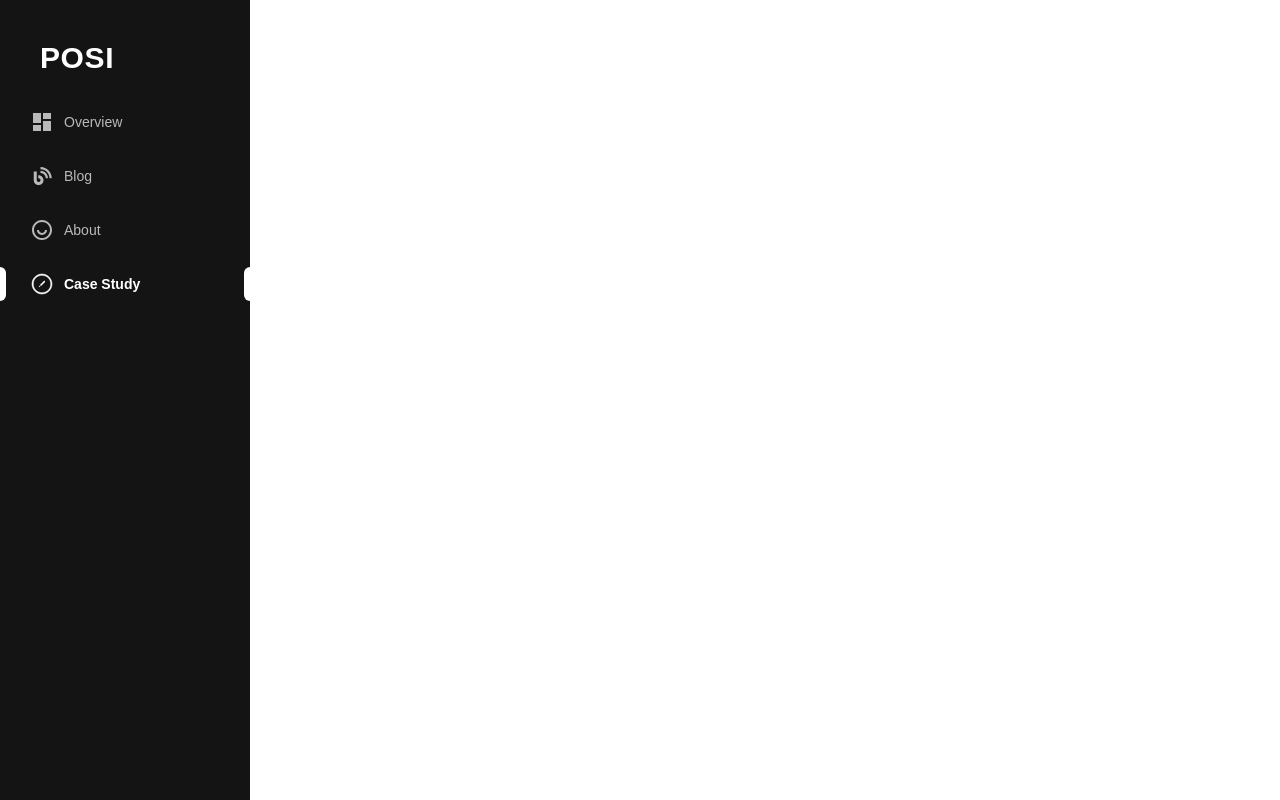
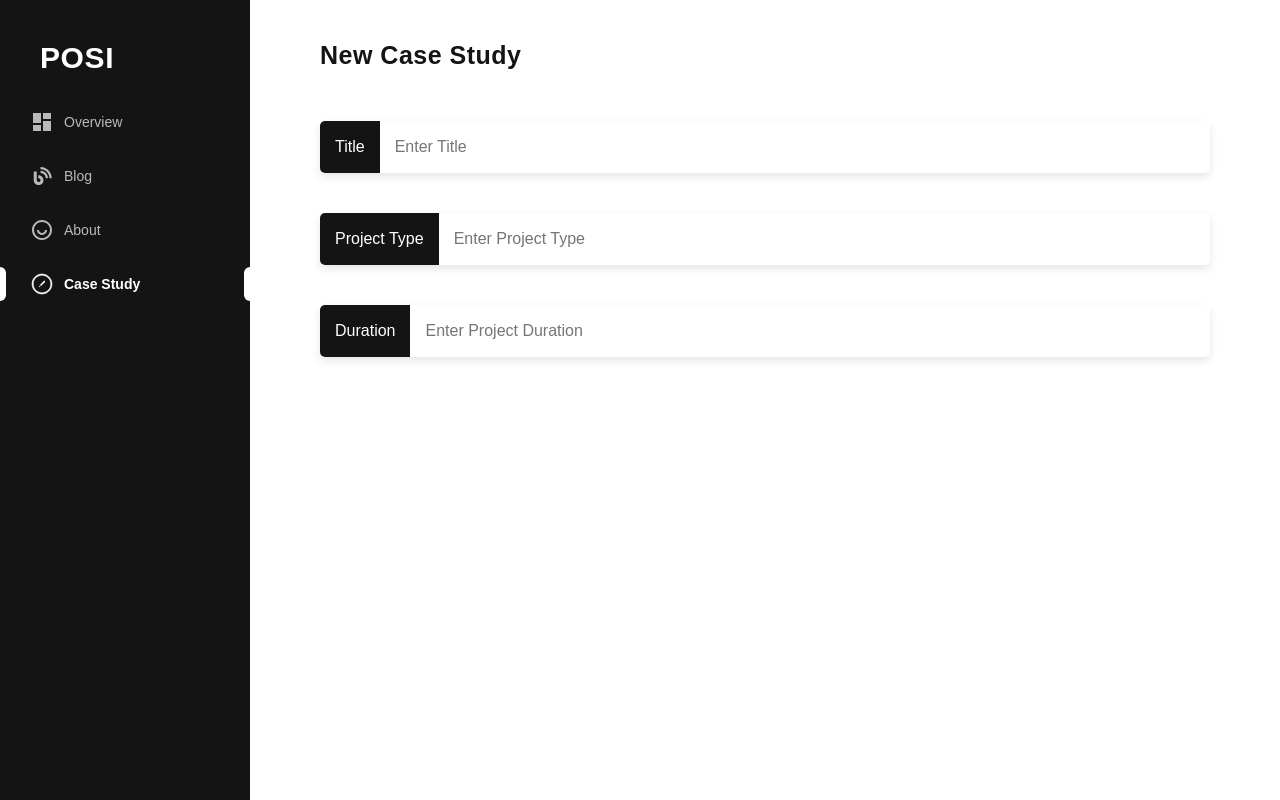
Before and after one commit to Adebesin-Cell/posi, a Next.js app: page /admin/case-study/add in a window 1280 px wide. Built offline with nearby package versions, Linux system fonts and the light colour scheme; a web font is replaced by a local one.

Commit message:
Updating UI

```diff
--- a/components/case-study/AddCaseStudyView.js
+++ b/components/case-study/AddCaseStudyView.js
@@ -1,11 +1,63 @@
 import DashboardWrapper from '../dashboard/wrapper/Wrapper';
+import Tiptap from '../text-editor/Editor';
 import styles from './AddCaseStudyView.module.scss';
+import Input from '../ui/input/Input';
 
 const AddCaseStudyView = function () {
   return (
     <div className={styles.view}>
       <DashboardWrapper>
-        <div className={styles.view__header}>&nbsp;</div>
+        <div className={styles.view__header}>
+          <h1 className={styles.view__heading}>New Case Study</h1>
+        </div>
+        <form action='' className={styles.view__form}>
+          <div className={styles.view__group}>
+            <div className={styles.view__wrapper}>
+              <label htmlFor='case-study-title' className={styles.view__label}>
+                Title
+              </label>
+              <Input
+                className={styles.view__input}
+                placeholder='Enter Title'
+                type='text'
+                name='case-study-title'
+                id='case-study-title'
+              />
+            </div>
+          </div>
+          <div className={styles.view__group}>
+            <div className={styles.view__wrapper}>
+              <label htmlFor='case-study-type' className={styles.view__label}>
+                Project Type
+              </label>
+              <Input
+                className={styles.view__input}
+                placeholder='Enter Project Type'
+                type='text'
+                name='case-study-type'
+                id='case-study-type'
+              />
+            </div>
+          </div>
+          <div className={styles.view__group}>
+            <div className={styles.view__wrapper}>
+              <label
+                htmlFor='case-study-duration'
+                className={styles.view__label}
+              >
+                Duration
+              </label>
+              <Input
+                className={styles.view__input}
+                placeholder='Enter Project Duration'
+                type='text'
+                name='case-study-duration'
+                id='case-study-duration'
+              />
+            </div>
+          </div>
+        </form>
+        {/* <Tiptap /> */}
       </DashboardWrapper>
     </div>
   );
--- a/components/case-study/AddCaseStudyView.module.scss
+++ b/components/case-study/AddCaseStudyView.module.scss
@@ -2,4 +2,61 @@
     position: relative;
     background: var(--white-900);
     flex: 1 1 0%;
+
+    &__header {
+        display: flex;
+        justify-content: space-between;
+    }
+
+    &__heading {
+        font-family: var(--Clash-Display);
+        font-size: calc(var(--size-l) + 1px);
+        font-weight: var(--weight-lg);
+        line-height: 31px;
+        letter-spacing: 0.02em;
+        text-align: left;
+        color: var(--black-900);
+    }
+
+    &__form {
+        margin-top: var(--span-xl);
+    }
+
+    &__group {
+        &:not(:last-child) {
+            margin-bottom: var(--span-l);
+        }
+    }
+
+    &__wrapper {
+        display: flex;
+        box-shadow: 0px 4px 10px rgba(0, 0, 0, 0.1);
+        border-radius: 5px;
+    }
+
+    &__label {
+        font-family: var(--Satoshi);
+        font-size: var(--size-m);
+        font-weight: var(--weight-md);
+        line-height: 22px;
+        letter-spacing: 0em;
+        text-align: center;
+        color: var(--white-900);
+        padding: calc(var(--span-xs) + 5px);
+        background-color: var(--black-900);
+        border-top-left-radius: 5px;
+        border-bottom-left-radius: 5px;
+    }
+
+    &__input {
+        padding: calc(var(--span-xs) + 5px);
+        flex-grow: 1;
+        font-family: var(--Satoshi);
+        font-size: var(--size-m);
+        font-weight: var(--weight-sm);
+        line-height: 22px;
+        letter-spacing: 0em;
+        text-align: left;
+        color: var(--black-900);
+    }
 }
--- /dev/null
+++ b/components/text-editor/Editor.js
@@ -0,0 +1,169 @@
+import { EditorContent, useEditor } from '@tiptap/react';
+import StarterKit from '@tiptap/starter-kit';
+import React from 'react';
+import styles from './Editor.module.scss';
+
+const MenuBar = ({ editor }) => {
+  if (!editor) {
+    return null;
+  }
+
+  return (
+    <>
+      <button
+        onClick={() => editor.chain().focus().toggleBold().run()}
+        className={editor.isActive('bold') ? 'is-active' : ''}
+      >
+        bold
+      </button>
+      <button
+        onClick={() => editor.chain().focus().toggleItalic().run()}
+        className={editor.isActive('italic') ? 'is-active' : ''}
+      >
+        italic
+      </button>
+      <button
+        onClick={() => editor.chain().focus().toggleStrike().run()}
+        className={editor.isActive('strike') ? 'is-active' : ''}
+      >
+        strike
+      </button>
+      <button
+        onClick={() => editor.chain().focus().toggleCode().run()}
+        className={editor.isActive('code') ? 'is-active' : ''}
+      >
+        code
+      </button>
+      <button onClick={() => editor.chain().focus().unsetAllMarks().run()}>
+        clear marks
+      </button>
+      <button onClick={() => editor.chain().focus().clearNodes().run()}>
+        clear nodes
+      </button>
+      <button
+        onClick={() => editor.chain().focus().setParagraph().run()}
+        className={editor.isActive('paragraph') ? 'is-active' : ''}
+      >
+        paragraph
+      </button>
+      <button
+        onClick={() => editor.chain().focus().toggleHeading({ level: 1 }).run()}
+        className={editor.isActive('heading', { level: 1 }) ? 'is-active' : ''}
+      >
+        h1
+      </button>
+      <button
+        onClick={() => editor.chain().focus().toggleHeading({ level: 2 }).run()}
+        className={editor.isActive('heading', { level: 2 }) ? 'is-active' : ''}
+      >
+        h2
+      </button>
+      <button
+        onClick={() => editor.chain().focus().toggleHeading({ level: 3 }).run()}
+        className={editor.isActive('heading', { level: 3 }) ? 'is-active' : ''}
+      >
+        h3
+      </button>
+      <button
+        onClick={() => editor.chain().focus().toggleHeading({ level: 4 }).run()}
+        className={editor.isActive('heading', { level: 4 }) ? 'is-active' : ''}
+      >
+        h4
+      </button>
+      <button
+        onClick={() => editor.chain().focus().toggleHeading({ level: 5 }).run()}
+        className={editor.isActive('heading', { level: 5 }) ? 'is-active' : ''}
+      >
+        h5
+      </button>
+      <button
+        onClick={() => editor.chain().focus().toggleHeading({ level: 6 }).run()}
+        className={editor.isActive('heading', { level: 6 }) ? 'is-active' : ''}
+      >
+        h6
+      </button>
+      <button
+        onClick={() => editor.chain().focus().toggleBulletList().run()}
+        className={editor.isActive('bulletList') ? 'is-active' : ''}
+      >
+        bullet list
+      </button>
+      <button
+        onClick={() => editor.chain().focus().toggleOrderedList().run()}
+        className={editor.isActive('orderedList') ? 'is-active' : ''}
+      >
+        ordered list
+      </button>
+      <button
+        onClick={() => editor.chain().focus().toggleCodeBlock().run()}
+        className={editor.isActive('codeBlock') ? 'is-active' : ''}
+      >
+        code block
+      </button>
+      <button
+        onClick={() => editor.chain().focus().toggleBlockquote().run()}
+        className={editor.isActive('blockquote') ? 'is-active' : ''}
+      >
+        blockquote
+      </button>
+      <button onClick={() => editor.chain().focus().setHorizontalRule().run()}>
+        horizontal rule
+      </button>
+      <button onClick={() => editor.chain().focus().setHardBreak().run()}>
+        hard break
+      </button>
+      <button onClick={() => editor.chain().focus().undo().run()}>undo</button>
+      <button onClick={() => editor.chain().focus().redo().run()}>redo</button>
+    </>
+  );
+};
+
+const Tiptap = () => {
+  const editor = useEditor({
+    extensions: [StarterKit],
+    content: `
+      <h2>
+        Hi there,
+      </h2>
+      <p>
+        this is a <em>basic</em> example of <strong>tiptap</strong>. Sure, there are all kind of basic text styles you’d probably expect from a text editor. But wait until you see the lists:
+      </p>
+      <ul>
+        <li>
+          That’s a bullet list with one …
+        </li>
+        <li>
+          … or two list items.
+        </li>
+      </ul>
+      <p>
+        Isn’t that great? And all of that is editable. But wait, there’s more. Let’s try a code block:
+      </p>
+      <pre><code class="language-css">body {
+  display: none;
+}</code></pre>
+      <p>
+        I know, I know, this is impressive. It’s only the tip of the iceberg though. Give it a try and click a little bit around. Don’t forget to check the other examples too.
+      </p>
+      <blockquote>
+        Wow, that’s amazing. Good work, boy! 👏
+        <br />
+        — Mom
+      </blockquote>
+    `,
+  });
+
+  const getContent = function () {
+    console.log(editor.getHTML());
+  };
+
+  return (
+    <div>
+      <MenuBar editor={editor} />
+      <EditorContent editor={editor} className={styles.editor} />
+      <button onClick={getContent}>Get Content</button>
+    </div>
+  );
+};
+
+export default Tiptap;
--- /dev/null
+++ b/components/text-editor/Editor.module.scss
@@ -0,0 +1,67 @@
+.editor {
+    >div {
+        margin-top: var(--span-s);
+        padding: var(--span-l);
+        transition: all 300ms;
+        box-shadow: 0px 4px 10px rgba(0, 0, 0, 0.1);
+        border-radius: 10px;
+
+        &.ProseMirror-focused {
+            border: none;
+        }
+
+        >*+* {
+            margin-top: 0.75em;
+        }
+
+        ul,
+        ol {
+            padding: 0 1rem;
+        }
+
+        h1,
+        h2,
+        h3,
+        h4,
+        h5,
+        h6 {
+            line-height: 1.1;
+        }
+
+        code {
+            background-color: rgba(#616161, 0.1);
+            color: #616161;
+        }
+
+        pre {
+            background: #0D0D0D;
+            color: #FFF;
+            font-family: 'JetBrainsMono', monospace;
+            padding: 0.75rem 1rem;
+            border-radius: 0.5rem;
+
+            code {
+                color: inherit;
+                padding: 0;
+                background: none;
+                font-size: 0.8rem;
+            }
+        }
+
+        img {
+            max-width: 100%;
+            height: auto;
+        }
+
+        blockquote {
+            padding-left: 1rem;
+            border-left: 2px solid rgba(#0D0D0D, 0.1);
+        }
+
+        hr {
+            border: none;
+            border-top: 2px solid rgba(#0D0D0D, 0.1);
+            margin: 2rem 0;
+        }
+    }
+}
```
